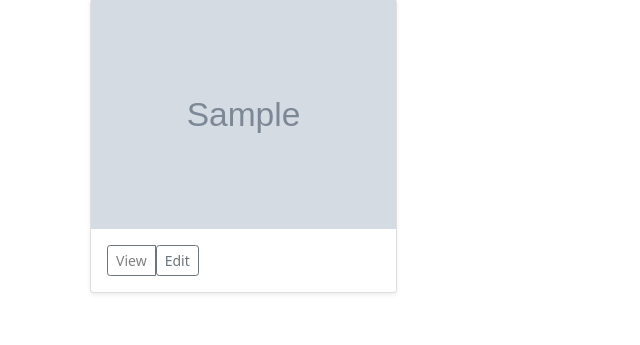
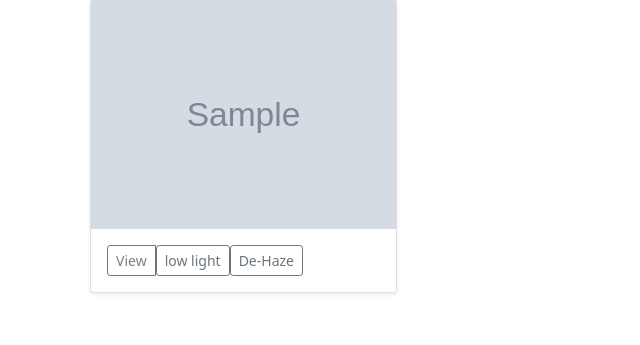
Before and after one commit to akshat00/sigma, a Django app: page / in a window 1280 px wide. Shown: the part 153-498 px from the top of the page, without its empty margins (0-640 px from the left). Run offline with Django 3.2, Linux system fonts and the light colour scheme; a user stored in the database is signed in; tables that the repository leaves empty hold one stand-in row (values such as "Sample post"); grey boxes marked "Sample" are stand-in pictures; some web fonts are replaced.

Commit message:
added extra button

```diff
--- a/sigma/sigma/urls.py
+++ b/sigma/sigma/urls.py
@@ -29,7 +29,9 @@ urlpatterns = [
     path('about/', about_view, name = 'about'),
     path('logout/', logout_view, name = 'logout'),
     path('upload/', upload_view, name = 'upload-images'),
-    path('low_light/', low_light_view, name = 'low-light')
+    path('low_light/', low_light_view, name = 'low-light'),
+    path('dehazing/', dehaze_view, name = 'dehaze'),
+
 ] + static(settings.STATIC_URL, document_root=settings.STATIC_ROOT)
 
 if settings.DEBUG:
--- a/sigma/templates/home.html
+++ b/sigma/templates/home.html
@@ -39,10 +39,17 @@ Home
               <form action="/low_light/" method="POST">
                 {% csrf_token %}
                 <input type="text" name="file_name" id="" value="{{item.image.url}}" style="display: none;">
-                <button type="submit" class="btn btn-sm btn-outline-secondary">Edit</button>
+                <button type="submit" class="btn btn-sm btn-outline-secondary">low light</button>
               </form>
 
-              <!-- <button type="submit" class="btn btn-sm btn-outline-secondary">Edit</button> -->
+
+              <form action="/dehazing/" method="POST">
+                {% csrf_token %}
+                <input type="text" name="file_name" id="" value="{{item.image.url}}" style="display: none;">
+                <button type="submit" class="btn btn-sm btn-outline-secondary">De-Haze</button>
+              </form>
+
+              {% comment %} <button type="submit" class="btn btn-sm btn-outline-secondary"></button>  {% endcomment %}
             </div>
           </div>
         </div>
--- a/sigma/webapp/views.py
+++ b/sigma/webapp/views.py
@@ -126,3 +126,9 @@ def low_light_view(request):
     low_light_enhancement(image_url, base_url)
 
     return redirect(home_view)
+
+def dehaze_view(request):
+    base_url = os.path.dirname(os.path.dirname(os.path.abspath(__file__)))
+    image_url = base_url + request.POST.get('file_name')
+
+    return HttpResponse("<h1>SUCCESS</h1>")
```
Also changed, not shown: requirements.txt (+1 -51 lines), sigma/media/images/Screenshot_1.png (added), sigma/media/images/Screenshot_1686.png (added), sigma/media/images/Screenshot_4.png (added).
